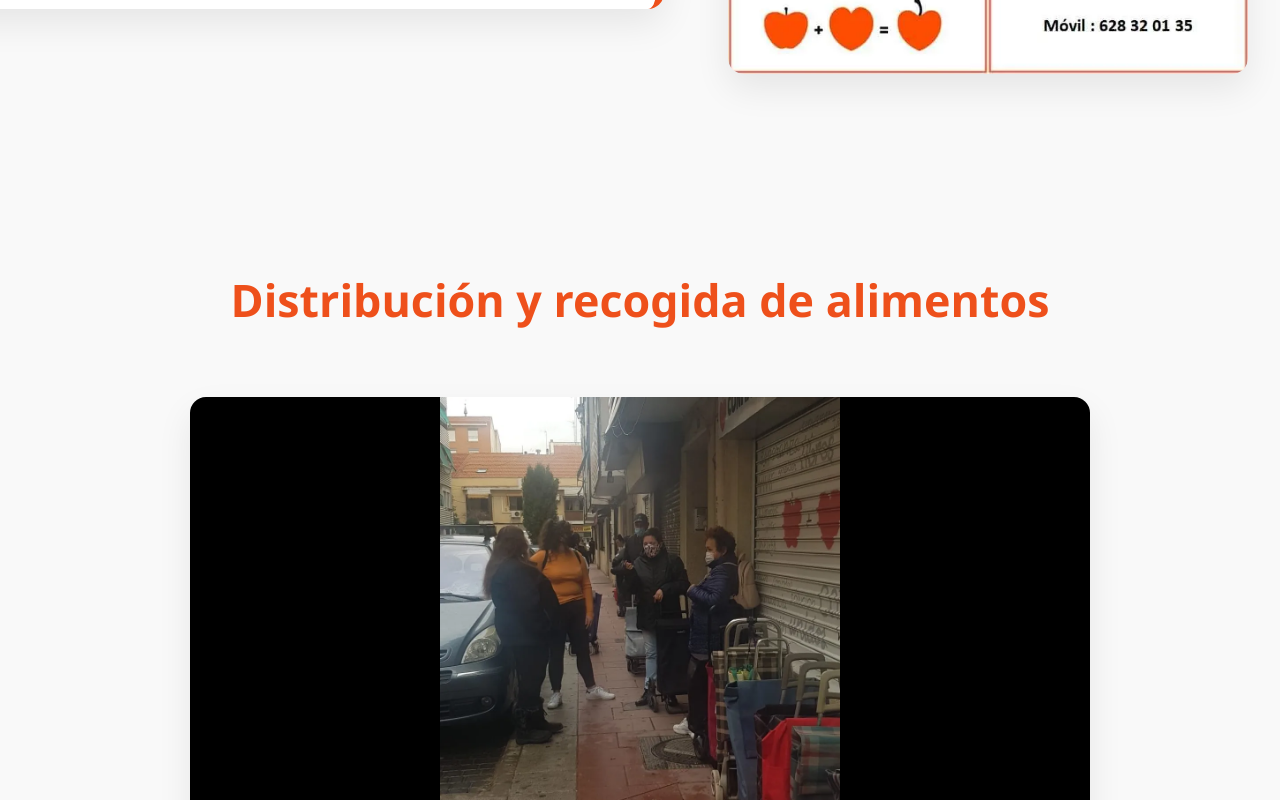
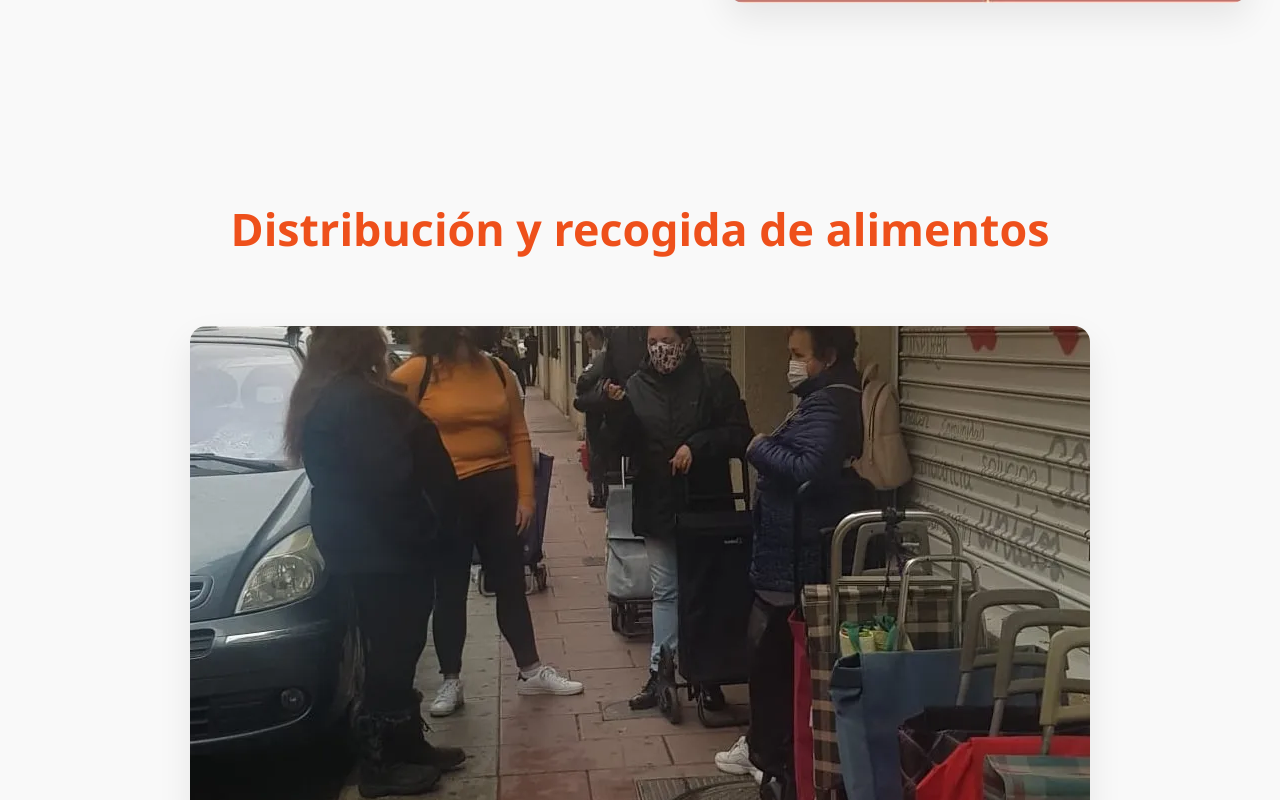
Before and after one commit to JessRoy17/ONG, a React (Vite) app: page /alimentos in a window 1280 px wide. Shown: the part 2000-2800 px from the top of the page. Built offline with nearby package versions, Linux system fonts and the light colour scheme.

Commit message:
quinto commit

```diff
--- a/src/Pages/home/Alimentos/AlimentosInfo.tsx
+++ b/src/Pages/home/Alimentos/AlimentosInfo.tsx
@@ -23,7 +23,7 @@ export default function AlimentosInfo() {
             Recolectamos los alimentos proporcionados por el Banco de Alimentos de Madrid
             y en algunos casos por Carrefour(Fundación solidaridad ) y con la ayuda del
             Ayuntamiento de Torrejón de Ardoz.
-            Se clasificamos por tipo y caducidad, preparamos paquetes equilibrados
+            Clasificamos los alimentos por tipo y fecha de caducidad, preparamos paquetes equilibrados
             y los entregamos a familias  en la Comunidad de Madrid.
           </p>
         </div>
@@ -66,12 +66,15 @@ export default function AlimentosInfo() {
             <img src="/images/recogida3.jpg" alt="Voluntarios jóvenes" loading="lazy" />
             <img src="/images/recogida4.jpg" alt=" " loading="lazy" />
             <img src="/images/furgo.jpg" alt="" loading="lazy" />
+            <img src="/images/quehacemos.jpg" alt="" loading="lazy" />
 
             <img src="/images/recogida1.jpg" alt="Voluntarios clasificando alimentos" loading="lazy" />
             <img src="/images/recogida2.jpg" alt="Gran recogida de alimentos" loading="lazy" />
             <img src="/images/recogida3.jpg" alt="Voluntarios jóvenes" loading="lazy" />
+
             <img src="/images/recogida4.jpg" alt=" " loading="lazy" />
             <img src="/images/furgo.jpg" alt="" loading="lazy" />
+            <img src="/images/quehacemos.jpg" alt="Voluntarios clasificando alimentos" loading="lazy" />
 
           </div>
 
--- a/src/Pages/home/Alimentos/alimentosinfo.css
+++ b/src/Pages/home/Alimentos/alimentosinfo.css
@@ -5,6 +5,7 @@
   --shadow: 0 15px 35px rgba(0, 0, 0, 0.08);
   --shadow-hover: 0 25px 50px rgba(0, 0, 0, 0.15);
   --radius: 16px;
+  --transition: all 0.4s ease;
 }
 
 .alimentos-section {
@@ -15,13 +16,13 @@
 
 .alimentos-header {
   max-width: 1000px;
-  margin: 0 auto 8rem auto;
+  margin: 0 auto 4rem auto;
   text-align: center;
   padding: 3rem 2rem;
 }
 
 .alimentos-header h2 {
-  font-size: 3.8rem;
+  font-size: clamp(2.5rem, 5vw, 3.5rem);
   font-weight: 900;
   color: var(--text);
   margin-bottom: 2rem;
@@ -53,8 +54,9 @@
 /* Bloques con texto + imagen */
 .alimentos-block {
   max-width: 1300px;
-  margin: 8rem auto;
+  margin: 6rem auto;
   display: flex;
+  flex-wrap: wrap;
   align-items: center;
   gap: 4rem;
   position: relative;
@@ -147,21 +149,25 @@
   margin-bottom: 4rem;
 }
 
+
 /* Contenedor principal */
 .carrusel-auto {
+  width: 100%;
+  max-width: 900px;
+  height: 500px;
+  margin: 0 auto;
   overflow: hidden;
   position: relative;
-  width: 900px;
-  height: 500px;
-  margin: 0 auto;
   border-radius: var(--radius);
+  background-color: #ffffff;
   box-shadow: var(--shadow);
 }
 
 .carrusel-auto-track {
   display: flex;
+  width: 600%;
   height: 100%;
-  animation: slide 25s steps(5) infinite;
+  animation: slide-instant 20s steps(6) infinite;
 }
 
 .carrusel-auto-track:hover {
@@ -169,21 +175,27 @@
 }
 
 .carrusel-auto-track img {
-  width: 100%;
+  width: 16.6667%;
   height: 100%;
+
+  /* CLAVE: 'none' ignora el tamaño del contenedor y usa el tamaño real de la foto */
+  object-fit: none;
+
+
+  object-position: center;
+
+  /* Evita que las fotos se compriman entre ellas */
   flex-shrink: 0;
-  object-fit: contain;
-  background: #000;
+  display: block;
+
+  /* Fondo blanco si la foto es más pequeña que el contenedor de 900x500 */
+  background-color: #ffffff;
 }
 
 /* Animación: una imagen por paso */
-@keyframes slide {
-  from {
-    transform: translateX(0);
-  }
-  to {
-    transform: translateX(-500%);
-  }
+@keyframes slide-instant {
+  0% { transform: translateX(0); }
+  100% { transform: translateX(-100%); }
 }
 
 .indicator:nth-child(1) { animation: dotActive 25s steps(5, end) infinite; }
@@ -191,6 +203,12 @@
 .indicator:nth-child(3) { animation: dotActive 25s steps(5, end) infinite 10s; }
 .indicator:nth-child(4) { animation: dotActive 25s steps(5, end) infinite 15s; }
 .indicator:nth-child(5) { animation: dotActive 25s steps(5, end) infinite 20s; }
+.indicator:nth-child(6) { animation: dotActive 25s steps(5, end) infinite 25s; }
+@keyframes dotActive {
+  0%, 19.9% { color: #bbb; }
+  20%, 39.9% { color: var(--primary); }
+  40%, 100% { color: #bbb; }
+}
 
 /*Agradecimientos*/
 
--- a/src/components/formulario/formularioPc.tsx
+++ b/src/components/formulario/formularioPc.tsx
@@ -5,18 +5,24 @@ function formularioPC() {
         <>
             <form className='margenesForm oculto--formularioPC'>
                 <legend className='legendTitulo'>Voluntariado</legend>
+
+
                     <fieldset className='fieldsetForm '>
                         <input className='placeholderColor' type="text" id="nombre" name="user_nombre" placeholder=' Nombre' />
                         <input className='placeholderColor' type="text" id="apellido" name="user_apellido" placeholder=' Apellido' />
                         <input className='placeholderColor' type="text" id="edad" name="user_edad" placeholder=' Edad' />
+
                     </fieldset>
+
                     <fieldset className='fieldsetForm'>
                         <input className='placeholderColor' type="email" id="mail" name="user_mail" placeholder=' E-mail' />
                         <input className='placeholderColor' type="text" id="tlf" name="user_tlf" placeholder=' Teléfono' />
                     </fieldset>
+
                     <fieldset className='fieldsetForm'>
                         <textarea className='placeholderColor' id="msg" name="motivo" placeholder=' Motivo'></textarea>
                     </fieldset>
+
                     <fieldset className='fieldsetForm buttonAyudanos'>
                         <button>Ayúdanos</button>
                     </fieldset>
```
Also changed, not shown: public/images/quehacemos.jpg (renamed from src/Pages/home/Alimentos/imagenes/quehacemos.jpg), public/images/sponsor.png.
